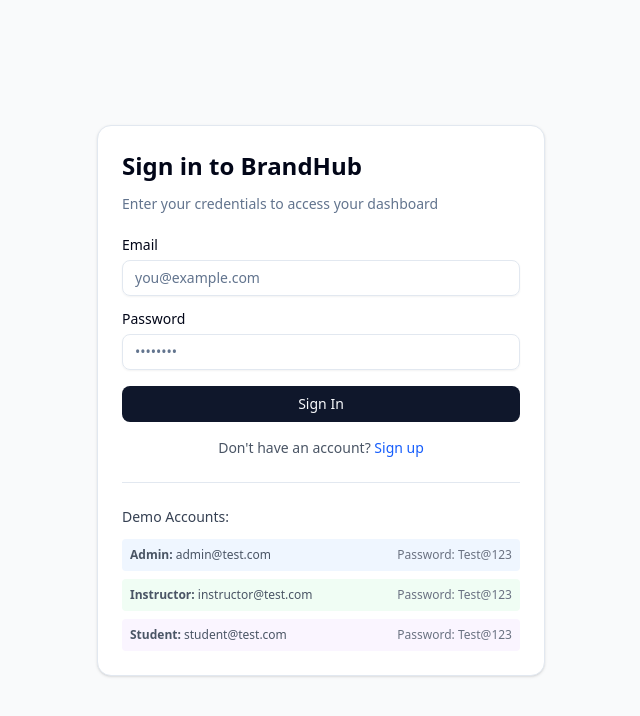
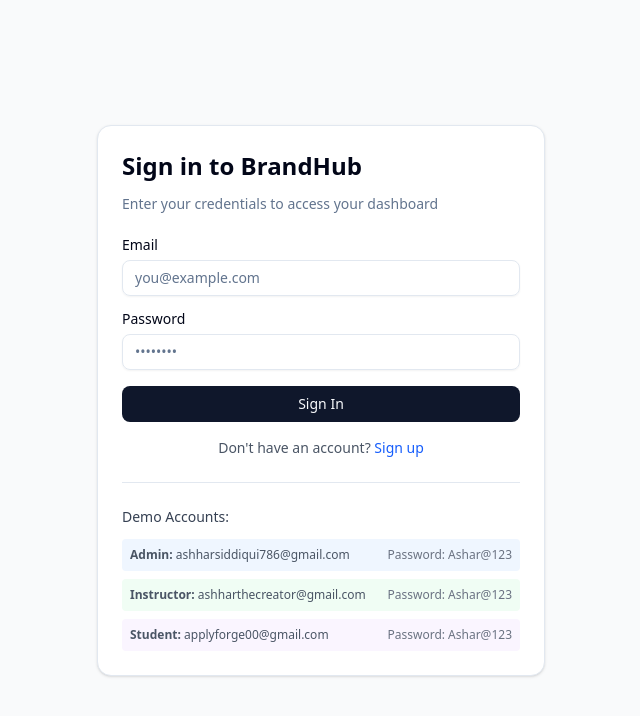
Before and after one commit to Mohd-Ashhar/BrandHub_MVP, a Next.js app: page /login in a window 1280 px wide. Shown: the top 716 px of the page, without its empty margins (319-959 px from the left). Built offline with nearby package versions, Linux system fonts and the light colour scheme.

Commit message:
fix: Update testing accounts details

```diff
--- a/app/login/page.tsx
+++ b/app/login/page.tsx
@@ -77,21 +77,21 @@
             <div className="space-y-2 text-xs text-gray-600">
               <div className="flex justify-between items-center bg-blue-50 p-2 rounded">
                 <span>
-                  <strong>Admin:</strong> admin@test.com
+                  <strong>Admin:</strong> ashharsiddiqui786@gmail.com
                 </span>
-                <span className="text-gray-500">Password: Test@123</span>
+                <span className="text-gray-500">Password: Ashar@123</span>
               </div>
               <div className="flex justify-between items-center bg-green-50 p-2 rounded">
                 <span>
-                  <strong>Instructor:</strong> instructor@test.com
+                  <strong>Instructor:</strong> ashharthecreator@gmail.com
                 </span>
-                <span className="text-gray-500">Password: Test@123</span>
+                <span className="text-gray-500">Password: Ashar@123</span>
               </div>
               <div className="flex justify-between items-center bg-purple-50 p-2 rounded">
                 <span>
-                  <strong>Student:</strong> student@test.com
+                  <strong>Student:</strong> applyforge00@gmail.com
                 </span>
-                <span className="text-gray-500">Password: Test@123</span>
+                <span className="text-gray-500">Password: Ashar@123</span>
               </div>
             </div>
           </div>
```
